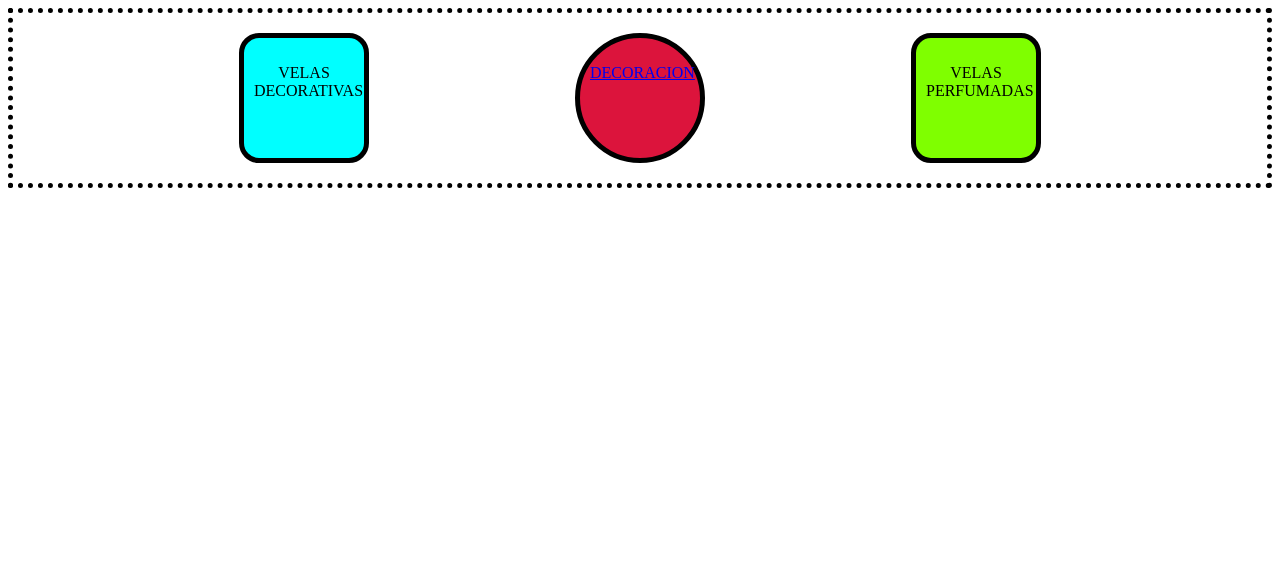
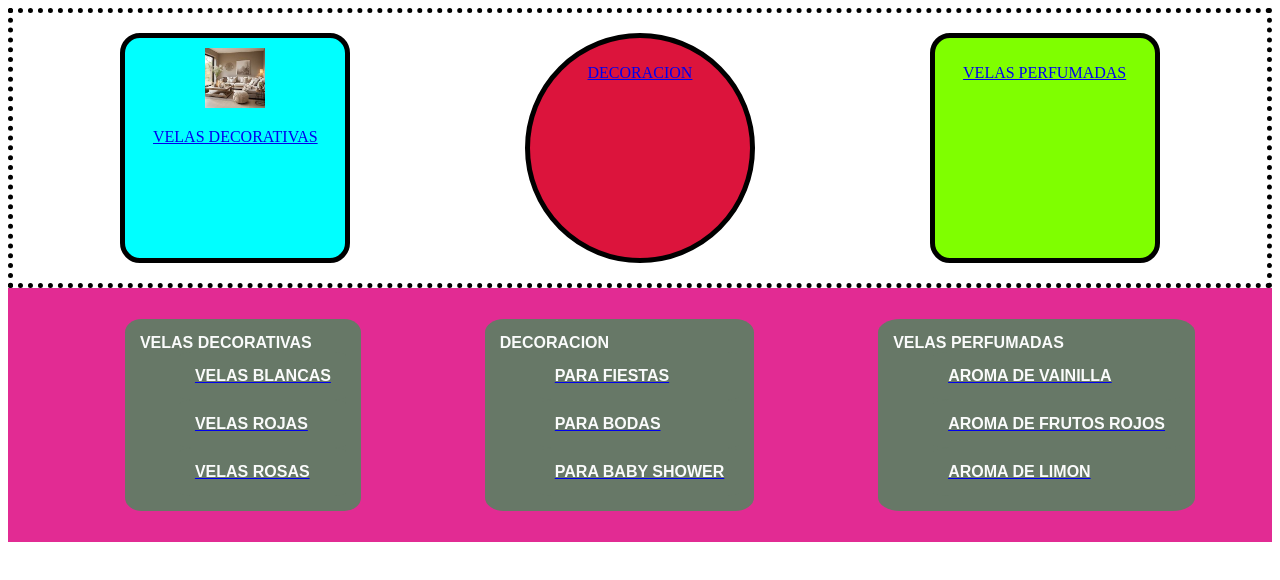
Before and after one commit to boutai5/cajas-css, a plain HTML site: page index.html in a window 1280 px wide. Drawn offline with Linux system fonts and the light colour scheme.

Commit message:
css li ul nav

```diff
--- a/index.html
+++ b/index.html
@@ -11,22 +11,85 @@
 <body>
 
     <div id="contenedor">
-        <div id="lunes"class ="caja">
-             <p>velas decorativas</p>
+        <a
+            href="https://www.googleadservices.com/pagead/aclk?sa=L&ai=DChcSEwjVsNe-h9mJAxXwbEECHRZaArAYABAUGgJ3cw&co=1&ase=2&gclid=CjwKCAiAudG5BhAREiwAWMlSjMLf_i6HX05jgPBdpswdY4J7Yb307l1CByvRvOCrs8hUcJWle3dDkRoCrrwQAvD_BwE&ohost=www.google.com&cid=CAESVeD2v9E6L7xzfHGWvb6f--vAy6kHQiJgL5WOiermSB_dyD0oe0yQGAm5sZLPtfA3FlzyEBcwKGe56JAUYpwEluSHvIGxJTsSgNpOvtV6Dff8s5Qba2g&sig=AOD64_09aatU0oHnRo9ttM_Wp9XkI7U1Fg&ctype=5&q=&nis=4&ved=2ahUKEwj-38--h9mJAxVdBfsDHZq-BCIQ9aACKAB6BAgMEBQ&adurl=">
+            <div id="lunes" class="caja">
+                <img src="imagenes/descarga (1).jpg" alt="" height="60px">
+
+                <p>velas decorativas</p>
             </div>
-
+        </a>
 
         <a href="https://www.casaviva.es/decoracion/?srsltid=AfmBOor4GRdNEuPuRlPSyXQIgy59YGsdGF8KGoK_4kG5AgC5zrkjzMst">
 
-        <div id="martes" class="caja"> <p>decoracion </p>
-        </div>
-    </a>
+            <div id="martes" class="caja">
+                <p>decoracion </p>
+            </div>
+        </a>
 
-        <div id="miercoles" class="caja"><p>velas perfumadas</p>
-        </div>
+        <a href="https://www.ikea.com/es/es/cat/velas-aromaticas-10783/">
+            <div id="miercoles" class="caja">
+                <p>velas perfumadas</p>
+            </div>
+        </a>
+
 
     </div>
 
+    <nav>
+        <ul>
+            <li>velas decorativas
+                <ul class="submenu">
+                    <a href="#velas-blancas">
+                        <li>velas blancas</li>
+                    </a>
+                    <a href="#velas-rojas">
+                        <li>velas rojas</li>
+                    </a>
+                    <a href="#velas-rosas">
+                        <li>velas rosas</li>
+                    </a>
+
+                </ul>
+
+            </li>
+            <li>decoracion
+                <ul class="submenu">
+                    <a href="#para fiestas-decoracion">
+                        <li> para fiestas</li>
+                    </a>
+
+                    <a href="#para-bodas">
+                        <li>para bodas</li>
+                    </a>
+                  <a href="#para-babyshower">
+                    <li>para baby shower</li>
+                 </a>
+                </ul>
+
+            </li>
+            <li>velas perfumadas
+                <ul class="submenu">
+                    <a href="#conaroma-de-vainilla">
+                        <li> aroma de vainilla</li>
+                    </a>
+
+                    <a href="#aromafrutos-rojos">
+                        <li>aroma de frutos rojos</li>
+                    </a>
+                  <a href="#aroma de-limon">
+                    <li>aroma de limon</li>
+                 </a>
+                </ul>
+
+            </li>
+
+        </ul>
+
+
+
+
+    </nav>
 
 
 </body>
--- a/style.css
+++ b/style.css
@@ -7,10 +7,16 @@ padding: 20px;
 
 }
 
+#contenedor a{
+    margin: auto;
+
+
+
+}
 
 .caja{
-height: 100px;
-width: 100px;
+height: 200px;
+width: 200px;
 margin: auto;
 border: 5px solid black;
 border-radius: 20px;
@@ -40,3 +46,31 @@ text-decoration: none;
 text-transform: uppercase;
 
 }
+nav{
+background-color: rgb(226, 43, 147);
+padding:15px;
+
+
+}
+nav ul{
+display: flex;
+list-style: none;
+
+}
+nav ul li{
+margin:auto;
+text-transform: uppercase;
+background-color: rgb(103, 120, 103);
+color: rgb(250, 251, 251);
+padding: 15px;
+border-radius: 7%;
+font-weight: 700;
+font-family: Arial, Helvetica, sans-serif;
+
+}
+.submenu{
+    display: block;
+
+
+
+}
```
